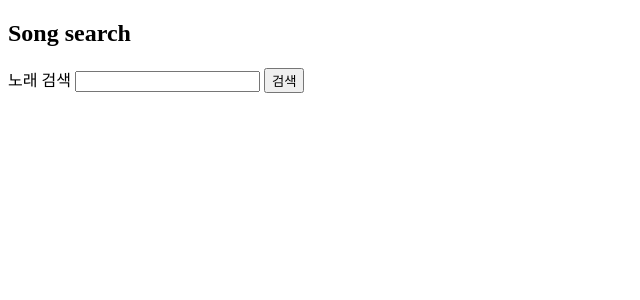
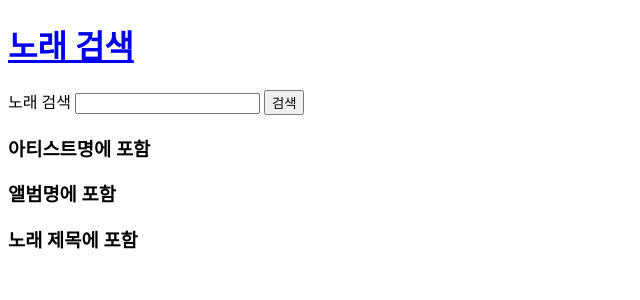
Before and after one commit to Chrisaor/django-melon, a Django app: page /song/search/ in a window 1280 px wide. Shown: the top 300 px of the page, without its empty margins (0-640 px from the left). Run offline with Django 3.2, Linux system fonts and the light colour scheme.

Commit message:
song_search template에 url 태그 추가

```diff
--- a/django/song/views.py
+++ b/django/song/views.py
@@ -1,4 +1,4 @@
-from django.http import HttpResponse
+from django.db.models import Q
 from django.shortcuts import render
 
 from .models import Song
@@ -15,37 +15,72 @@ def song_list(request):
         context,
     )
 
+
 def song_search(request):
-    '''
-    사용할 URL : song/search/
-    사용할 Template : templates/song/song_search.html
-    form 안에 input, button한개
-    :param request:
-    :return:
-
+    """
+    사용할 URL: song/search/
+    사용할 Template: templates/song/song_search.html
+        form안에
+            input한개, button한개 배치
+    1. song/urls.py에 URL작성
+    2. templates/song/song_search.html작성
+        {% extends %} 사용할 것
+        form배치 후 method는 POST, {% csrf_token %}배치
+    3. 이 함수에서 return render(...)
+        *아직 context는 사용하지 않음
+    - GET, POST분기
     1. input의 name을 keyword로 지정
     2. 이 함수를 request.method가 'GET'일 때와 'POST'일 때로 분기
     3. request.method가 'POST'일 때
         request.POST dict의 'keyword'키에 해당하는 값을
         HttpResponse로 출력
-    4. request.method가 'GET'일 때 이전에 하던 템플릿 출력을 유지
-
-    Query filter로 검색하기
+    4. request.method가 'GET'일 때
+        이전에 하던 템플릿 출력을 유지
+    - Query filter로 검색하기
     1. keyword가 자신의 'title'에 포함되는 Song쿼리셋 생성
-    2. 위 쿼리셋을 'songs' 변수에 할당
+    2.  위 쿼리셋을 'songs'변수에 할당
     3. context dict를 만들고 'songs'키에 songs변수를 할당
     4. render의 3번째 인수로 context를 전달
     5. template에 전달된 'songs'를 출력
-    '''
+        song_search.html을 그대로 사용
+    :param request:
+    :return:
+    """
     context = {}
-    if request.method == 'POST':
+    # Song과 연결된 Artist의 name에 keyword가 포함되는 경우
+    # Song과 연결된 Album의 title에 keyword가 포함되는 경우
+    # Song의 title에 keyword가 포함되는 경우
+    #   를 모두 포함(or -> Q object)하는 쿼리셋을 'songs'에 할당
 
-        keyword = request.POST['keyword'].strip()
-        # keyword에 빈 값이 올 경우 결과 QuerySet을 할당하지 않도록 수정
-        if keyword:
-            songs = Song.objects.filter(title__contains = keyword)
-            context['songs'] = songs
+    # songs_from_artists
+    # songs_from_albums
+    # songs_from_title
+    #  위 세 변수에 더 위의 조건 3개에 부합하는 쿼리셋을 각각 전달
+    #  세 변수를 이용해 검색 결과를 3단으로 분리해서 출력
+    #  -> 아티스트로 검색한 노래 결과, 앨범으로 검색한 노래 결과, 제목으로 검색한 노래 결과
 
-        # 만약 method가 POST였다면 context에 'songs'가 채워진 상태,
-        # GET이면 빈 상태로 render 실행
-    return render(request, 'song/song_search.html',  context)
+    print(request.GET)
+    print(type(request.GET))
+    # print(request.GET('keyword'))
+    keyword = request.GET.get('keyword')
+
+    # if request.method == 'POST':
+        # POST요청에 전달된 데이터(input요소의 값들)중, name이 'keyword'인 input의 값
+    # keyword에 빈 값이 올 경우 결과 QuerySet을 할당하지 않도록 수정
+    if keyword:
+        # Song과 연결된 Artist의 name에 keyword가 포함되는 경우
+        songs_from_artists = Song.objects.filter(
+            album__artists__name__contains=keyword
+        )
+        context['songs_from_artists'] = songs_from_artists
+
+        # Song과 연결된 Album의 title에 keyword가 포함되는 경우
+        songs_from_albums = Song.objects.filter(album__title__contains=keyword)
+        context['songs_from_albums'] = songs_from_albums
+
+        # Song의 title에 keyword가 포함되는 경우
+        songs_from_title = Song.objects.filter(title__contains=keyword)
+        context['songs_from_title'] = songs_from_title
+    # 만약 method가 POST였다면 context에 'songs'가 채워진 상태,
+    # GET이면 빈 상태로 render실행
+    return render(request, 'song/song_search.html', context)
--- a/django/templates/song/song_search.html
+++ b/django/templates/song/song_search.html
@@ -1,18 +1,29 @@
 {% extends 'base.html' %}
 
-{% block title %}Song search{% endblock %}
 {% block content %}
-<form action="" method="POST">
-	{% csrf_token %}
+<h1><a href="{% url 'song:song-search' %}">노래 검색</a></h1>
+<form action="" method="get">
 		<label for="name">노래 검색</label>
 		<input id="name" type="text" name="keyword" class="form-control">
     <button type="submit" class="btn btn-primary">검색</button>
 
 </form>
+<h3>아티스트명에 포함</h3>
 <ul>
-	{% for song in songs %}
+	{% for song in songs_from_artists %}
 	<li>{{ song.title }}</li>
 	{% endfor %}
 </ul>
-
+<h3>앨범명에 포함</h3>
+<ul>
+	{% for song in songs_from_albums %}
+	<li>{{ song.title }}</li>
+	{% endfor %}
+</ul>
+<h3>노래 제목에 포함</h3>
+<ul>
+	{% for song in songs_from_title %}
+	<li>{{ song.title }}</li>
+	{% endfor %}
+</ul>
 {% endblock %}
```
